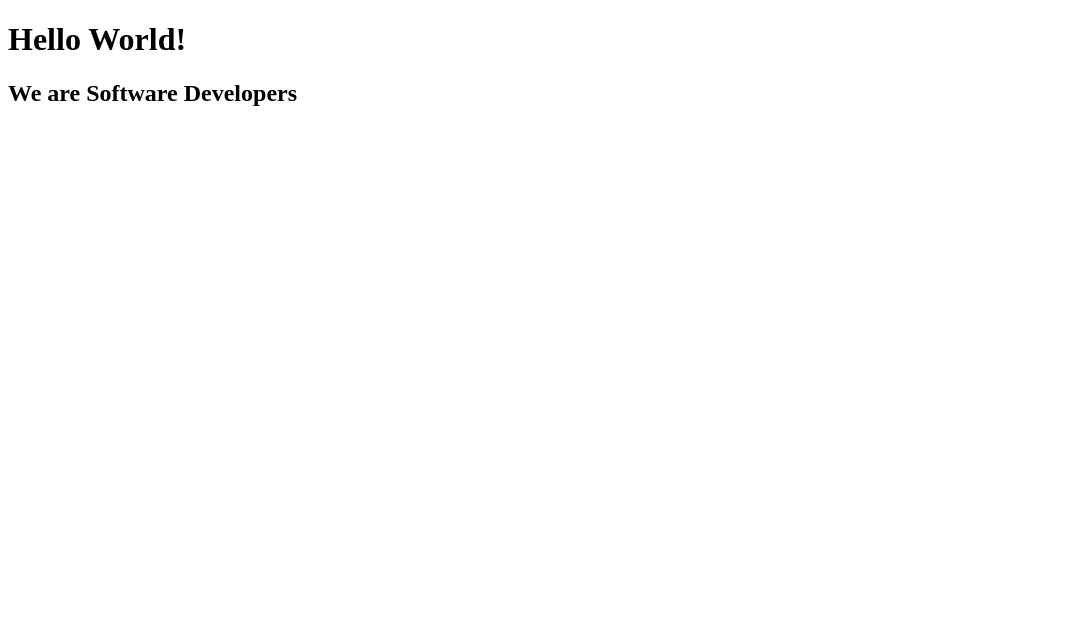
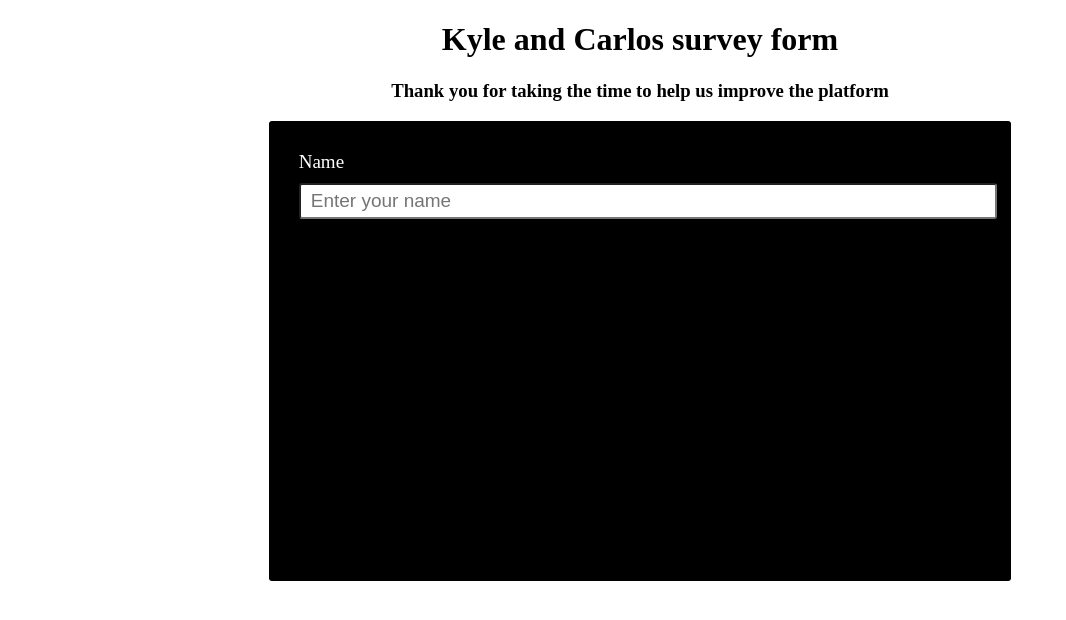
Before and after one commit to Kyle-Law/microverse-trial, a plain HTML site: page index.html in a window 1280 px wide. Shown: the whole page, without its empty margins (0-1066 px from the left). Drawn offline with Linux system fonts and the light colour scheme.

Commit message:
added name

```diff
--- a/css/style.css
+++ b/css/style.css
@@ -0,0 +1,30 @@
+
+h1{
+    text-align: center;
+}
+
+h3{
+    text-align: center;
+}
+.container{
+    width:54%;
+    height:400px;
+    background-color: black;
+    margin: 0 auto;
+    border-radius: 3px;
+    color:white;
+    padding: 30px
+}
+
+label{
+    font-size: 19px;
+}
+
+input{
+    width: 100%;
+    border-radius: 3px;
+    height: 30px;
+    margin-top: 10px;
+    font-size: 19px;
+    padding-left: 10px;
+}
--- a/index.html
+++ b/index.html
@@ -22,8 +22,12 @@
 
     -->
 
-    <h1>Hello World!</h1>
-    <h2>We are Software Developers</h2>
+    <h1>Kyle and Carlos survey form</h1>
+    <h3>Thank you for taking the time to help us improve the platform</h3>
+    <div class="container">
+      <label for="name">Name</label>
+      <input type="text" id="name" placeholder="Enter your name">
+    </div>
     <script  src="js/index.js"></script>
   </body>
 </html>
```
